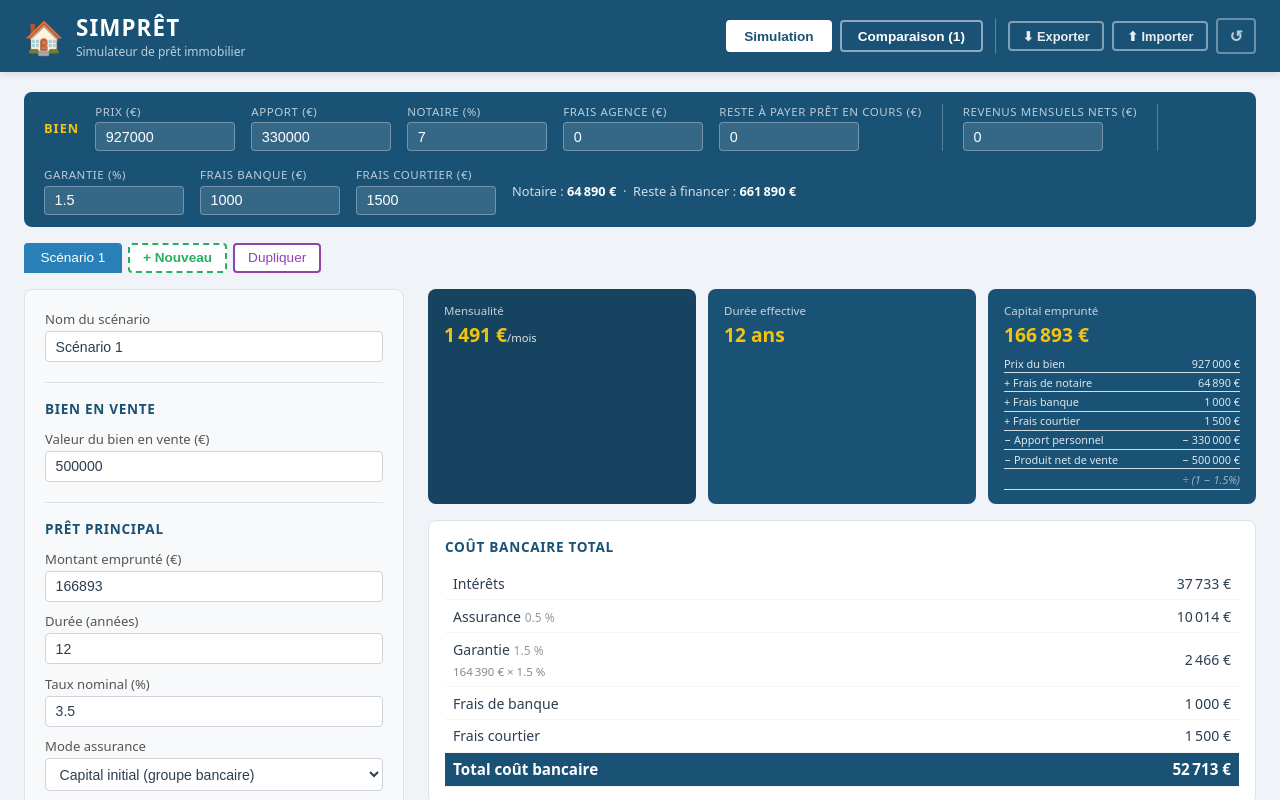
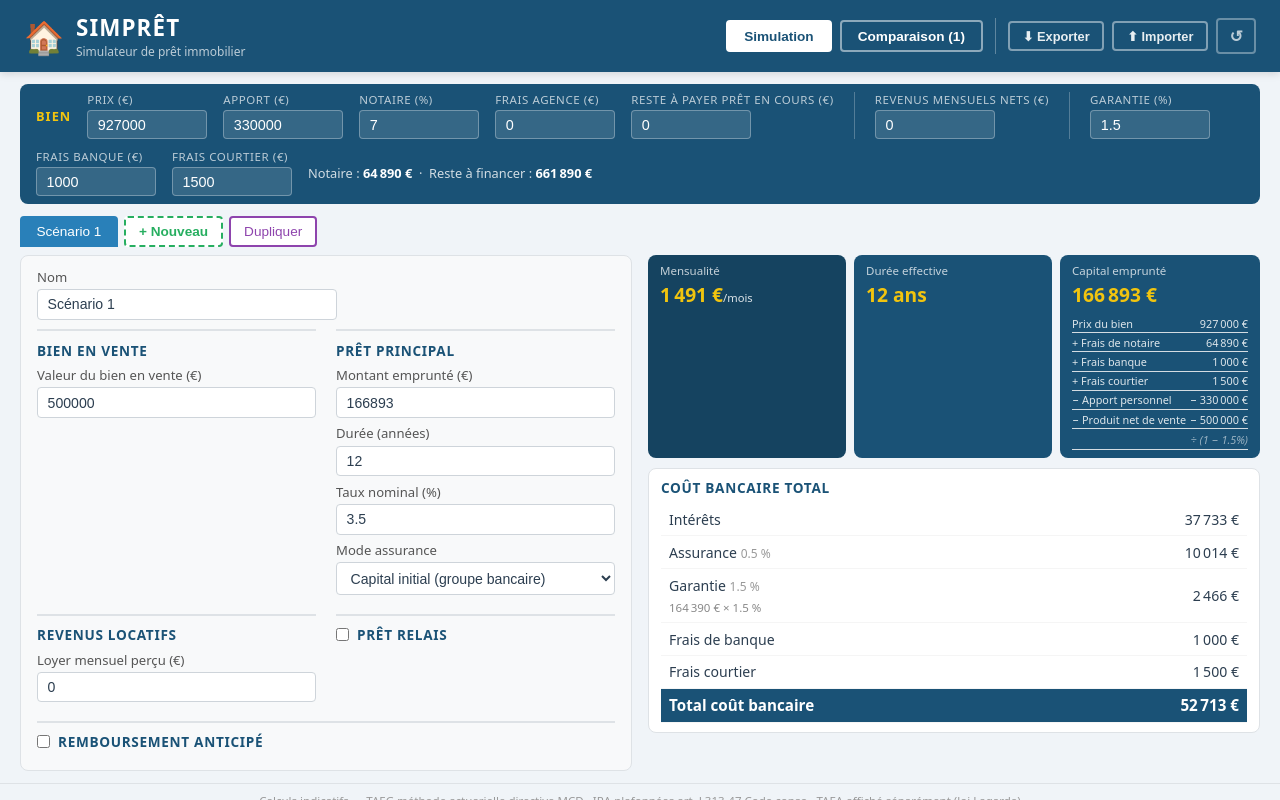
Before and after one commit to imercier/simpret, a Svelte app: page / in a window 1280 px wide. Shown: the top 800 px of the page. Built offline with nearby package versions, Linux system fonts and the light colour scheme.

Commit message:
disposition compréssé, simu ordonnable

```diff
--- a/src/App.svelte
+++ b/src/App.svelte
@@ -1,7 +1,7 @@
 <script lang="ts">
   import {
     scenarios, scenarioActifId, bienCommun,
-    ajouterScenario, supprimerScenario, dupliquerScenario, reinitialiser
+    ajouterScenario, supprimerScenario, dupliquerScenario, reinitialiser, deplacerScenario
   } from './lib/stores/simulation';
   import BienCommun from './components/BienCommun.svelte';
   import ScenarioEditor from './components/ScenarioEditor.svelte';
@@ -57,6 +57,22 @@
   }
 
   $: scenarioActif = $scenarios.find(s => s.id === $scenarioActifId);
+
+  let dragFromIndex: number | null = null;
+
+  function onDragStart(index: number) {
+    dragFromIndex = index;
+  }
+  function onDragOver(e: DragEvent, index: number) {
+    e.preventDefault();
+    if (dragFromIndex !== null && dragFromIndex !== index) {
+      deplacerScenario(dragFromIndex, index);
+      dragFromIndex = index;
+    }
+  }
+  function onDragEnd() {
+    dragFromIndex = null;
+  }
 </script>
 
 <div class="app">
@@ -91,12 +107,18 @@
   <main>
     {#if onglet === 'simulation'}
       <BienCommun />
+
       <div class="scenario-bar">
-        {#each $scenarios as s}
+        {#each $scenarios as s, i}
           <button
             class="tab"
             class:active={s.id === $scenarioActifId}
+            class:dragging={dragFromIndex === i}
+            draggable="true"
             on:click={() => scenarioActifId.set(s.id)}
+            on:dragstart={() => onDragStart(i)}
+            on:dragover={(e) => onDragOver(e, i)}
+            on:dragend={onDragEnd}
           >
             {s.nom}
             {#if $scenarios.length > 1}
@@ -184,7 +206,7 @@
     max-width: 1400px;
     width: 100%;
     margin: 0 auto;
-    padding: 1.25rem 1.5rem;
+    padding: 0.75rem 1.25rem;
     box-sizing: border-box;
   }
 
@@ -193,7 +215,7 @@
     gap: 0.4rem;
     flex-wrap: wrap;
     align-items: center;
-    margin-bottom: 1rem;
+    margin-bottom: 0.5rem;
   }
   .tab {
     padding: 0.35rem 0.9rem;
@@ -209,6 +231,7 @@
     gap: 0.4rem;
   }
   .tab.active { background: #2980b9; color: white; }
+  .tab.dragging { opacity: 0.4; }
   .tab-x { font-size: 1rem; line-height: 1; opacity: 0.6; padding: 0 0.1rem; }
   .tab-x:hover { opacity: 1; }
   .tab-add {
@@ -235,12 +258,13 @@
 
   .layout {
     display: grid;
-    grid-template-columns: 380px 1fr;
-    gap: 1.5rem;
+    grid-template-columns: 1fr 1fr;
+    gap: 1rem;
     align-items: start;
   }
-  @media (max-width: 900px) {
+  @media (max-width: 800px) {
     .layout { grid-template-columns: 1fr; }
+    main { padding: 0.75rem; }
   }
 
   footer {
--- a/src/components/BienCommun.svelte
+++ b/src/components/BienCommun.svelte
@@ -64,11 +64,11 @@
   .bien-commun {
     display: flex;
     align-items: flex-end;
-    gap: 1rem;
+    gap: 0.6rem 1rem;
     background: #1a5276;
-    padding: 0.75rem 1.25rem;
+    padding: 0.5rem 1rem;
     border-radius: 8px;
-    margin-bottom: 1rem;
+    margin-bottom: 0.75rem;
     flex-wrap: wrap;
   }
   .label {
@@ -98,7 +98,12 @@
     background: rgba(255,255,255,0.12);
     color: white;
     font-size: 0.9rem;
-    width: 140px;
+    width: 120px;
+    min-width: 80px;
+  }
+  @media (max-width: 600px) {
+    input { width: 100%; }
+    .sep { display: none; }
   }
   input:focus {
     outline: none;
--- a/src/components/RecapCouts.svelte
+++ b/src/components/RecapCouts.svelte
@@ -193,15 +193,15 @@
 </div>
 
 <style>
-  .recap { display: flex; flex-direction: column; gap: 1rem; }
+  .recap { display: flex; flex-direction: column; gap: 0.6rem; }
 
-  .kpis { display: flex; gap: 0.75rem; flex-wrap: wrap; }
+  .kpis { display: flex; gap: 0.5rem; flex-wrap: wrap; }
   .kpi {
     background: #1a5276;
     color: white;
     border-radius: 8px;
-    padding: 0.85rem 1rem;
-    min-width: 130px;
+    padding: 0.5rem 0.75rem;
+    min-width: 110px;
     flex: 1;
   }
   .kpi.primary { background: #154360; }
@@ -228,10 +228,10 @@
     background: white;
     border: 1px solid #dee2e6;
     border-radius: 8px;
-    padding: 1rem;
+    padding: 0.6rem 0.75rem;
   }
   h3 {
-    margin: 0 0 0.75rem;
+    margin: 0 0 0.4rem;
     font-size: 0.85rem;
     color: #1a5276;
     text-transform: uppercase;
--- a/src/components/ResultatsScenario.svelte
+++ b/src/components/ResultatsScenario.svelte
@@ -1,8 +1,6 @@
 <script lang="ts">
   import { resultats, bienCommun, scenarios } from '../lib/stores/simulation';
   import RecapCouts from './RecapCouts.svelte';
-  import GraphiqueAmortissement from './GraphiqueAmortissement.svelte';
-  import TableauAmortissement from './TableauAmortissement.svelte';
   export let scenarioId: string;
 
   $: res = $resultats.find(r => r.scenarioId === scenarioId);
@@ -13,8 +11,6 @@
 {#if res}
   <div class="resultats">
     <RecapCouts {res} revenusMensuels={revenuEffectif} />
-    <GraphiqueAmortissement echeancier={res.echeancier} />
-    <TableauAmortissement echeancier={res.echeancier} echeancierRelais={res.echeancierRelais} />
   </div>
 {/if}
 
--- a/src/components/ScenarioEditor.svelte
+++ b/src/components/ScenarioEditor.svelte
@@ -30,10 +30,12 @@
 </script>
 
 <aside class="editor">
-  <div class="field">
-    <label>Nom du scénario</label>
+  <div class="nom-field">
+    <label>Nom</label>
     <input type="text" value={scenario.nom} on:change={onText('nom')} />
   </div>
+
+  <div class="sections">
 
     <!-- Bien en vente -->
     <section>
@@ -149,28 +151,37 @@
         </div>
       {/if}
     </section>
+
+  </div>
 </aside>
 
 <style>
   .editor {
     background: #f8f9fa;
     border-radius: 8px;
-    padding: 1.25rem;
+    padding: 0.75rem 1rem;
     border: 1px solid #dee2e6;
   }
+  .sections {
+    display: flex;
+    flex-wrap: wrap;
+    gap: 0.75rem 1.25rem;
+  }
   section {
-    margin-top: 1.25rem;
-    padding-top: 1rem;
-    border-top: 1px solid #dee2e6;
+    flex: 1 1 180px;
+    min-width: 0;
+    padding-top: 0.6rem;
+    border-top: 2px solid #dee2e6;
   }
   h3 {
-    margin: 0 0 0.75rem;
+    margin: 0 0 0.4rem;
     font-size: 0.85rem;
     color: #1a5276;
     text-transform: uppercase;
     letter-spacing: 0.05em;
   }
-  .field { margin-bottom: 0.65rem; }
+  .nom-field { margin-bottom: 0.6rem; max-width: 300px; }
+  .field { margin-bottom: 0.4rem; }
   label { display: block; font-size: 0.82rem; color: #555; margin-bottom: 0.2rem; }
   small { color: #999; font-size: 0.75rem; }
   input[type="number"],
--- a/src/lib/stores/simulation.ts
+++ b/src/lib/stores/simulation.ts
@@ -80,6 +80,15 @@ export function dupliquerScenario(id: string) {
   });
 }
 
+export function deplacerScenario(fromIndex: number, toIndex: number) {
+  scenarios.update(list => {
+    const result = [...list];
+    const [moved] = result.splice(fromIndex, 1);
+    result.splice(toIndex, 0, moved);
+    return result;
+  });
+}
+
 export function mettreAJourScenario(id: string, champs: Partial<ScenarioParams>) {
   scenarios.update(list => list.map(s => s.id === id ? { ...s, ...champs } : s));
 }
```
Lines whose indentation alone changed are shown as unchanged.
